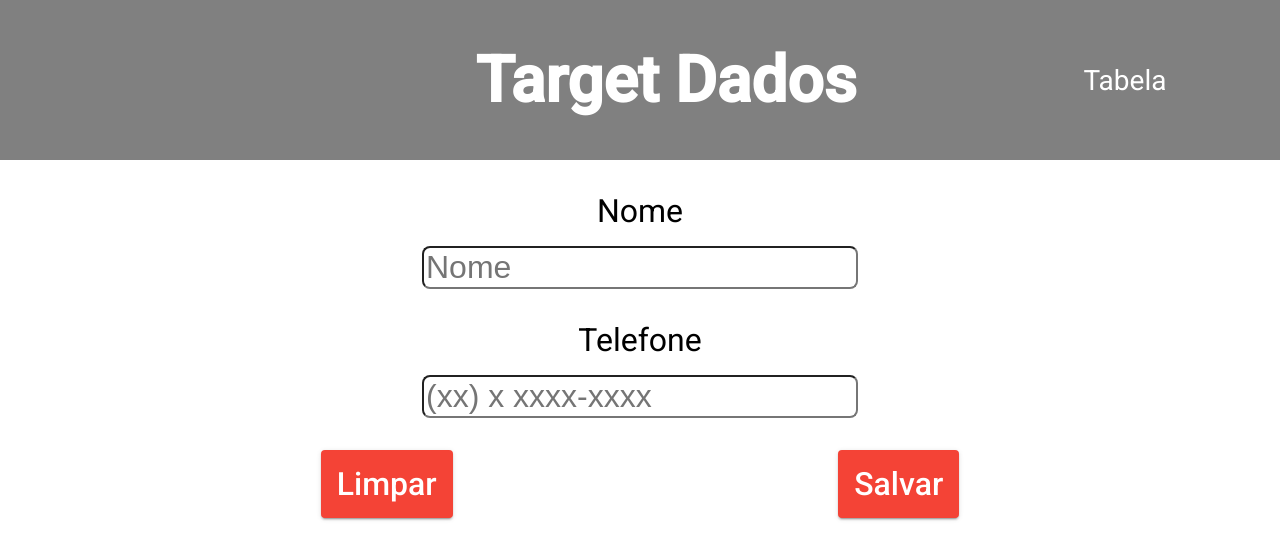
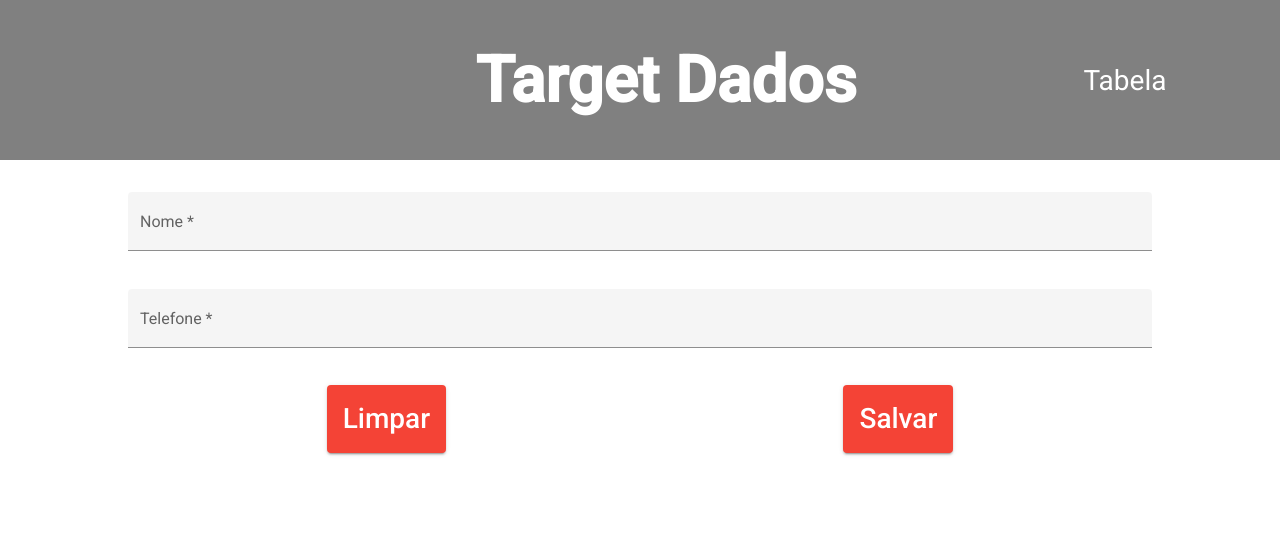
Before and after one commit to Luketube/processo_target, an Angular app: page /formulario in a window 1280 px wide. Shown: the top 560 px of the page. Built offline with nearby package versions, Linux system fonts and the light colour scheme.

Commit message:
Adicionado inputs com validação

```diff
--- a/src/app/app.module.ts
+++ b/src/app/app.module.ts
@@ -14,6 +14,7 @@ import { AppRoutingModule } from './app-routing.module';
 import { MatButtonModule} from '@angular/material/button';
 import { MatSortModule } from '@angular/material/sort';
 import { BrowserAnimationsModule } from '@angular/platform-browser/animations';
+import { ReactiveFormsModule } from '@angular/forms';
 
 
 @NgModule({
@@ -33,7 +34,8 @@ import { BrowserAnimationsModule } from '@angular/platform-browser/animations';
     MatSortModule,
     MatFormFieldModule,
     MatInputModule,
-    BrowserAnimationsModule
+    BrowserAnimationsModule,
+    ReactiveFormsModule
   ],
   providers: [],
   bootstrap: [AppComponent]
--- a/src/app/formulario/formulario.component.html
+++ b/src/app/formulario/formulario.component.html
@@ -1,16 +1,47 @@
-<form class="formulario">
+<form (submit)="salvar()" class="formulario">
+    <mat-form-field class="formulario__conteudo" appearance="fill">
+      <mat-label>Nome</mat-label>
+      <input [(ngModel)]="nome" name="nome" type="email" matInput [formControl]="nomeFormControl" placeholder="Nome">
+      <mat-error *ngIf="nomeFormControl.hasError('required')">
+        Nome <strong>obrigatório</strong>
+      </mat-error>
+    </mat-form-field>
+
+    <mat-form-field class="formulario__conteudo" appearance="fill">
+        <mat-label>Telefone</mat-label>
+        <input [(ngModel)]="telefone" name="telefone" type="email" matInput [formControl]="telefoneFormControl" placeholder="Nome">
+        <mat-error *ngIf="telefoneFormControl.hasError('pattern') && !telefoneFormControl.hasError('required')">
+            formato <strong>(xx) x xxxx-xxxx</strong> incorreto
+        </mat-error>
+        <mat-error *ngIf="telefoneFormControl.hasError('required')">
+          Telefone <strong>obrigatório</strong>
+        </mat-error>
+      </mat-form-field>
+
+      <div class="formulario__botoes">
+        <button class="botao" mat-raised-button color="primary" (click)="limparCampos()"> Limpar </button>
+        <button class="botao" mat-raised-button color="primary" type="submit"> Salvar </button>
+    </div>
+  </form>
+
+
+
+
+
+
+<!-- <form class="formulario" (submit)="salvar()">
     <div class="formulario__nome">
         <label for="nome">Nome</label>
-        <input id="nome" type="text" [(ngModel)]="nome" name="nome" placeholder="Nome">
+        <input id="nome" type="text" [(ngModel)]="nome" name="nome" placeholder="Nome" required>
     </div>
 
     <div class="formulario__telefone">
         <label for="telefone">Telefone</label>
-        <input id="telefone" type="number" [(ngModel)]="telefone" name="telefone" placeholder="(xx) x xxxx-xxxx">
+        <input id="telefone" type="number" [(ngModel)]="telefone" name="telefone" placeholder="(xx) x xxxx-xxxx" required>
     </div>
 
     <div class="formulario__botoes">
         <button mat-raised-button color="primary" (click)="limparCampos()"> Limpar </button>
-        <button mat-raised-button color="primary" (click)="salvar()"> Salvar </button>
+        <button mat-raised-button color="primary" type="submit"> Salvar </button>
     </div>
-</form>
+</form> -->
--- a/src/app/formulario/formulario.component.scss
+++ b/src/app/formulario/formulario.component.scss
@@ -1,49 +1,20 @@
-.formulario{
-    align-items: center;
-    display: flex;
-    flex-direction: column;
-    height: 80%;
-    justify-content: space-between;
+.formulario {
+  margin: 2rem 10%;
+    min-width: 150px;
+    width: 80%;
 
-    div{
-        margin-top: 2rem;
-    }
-
-    label{
-        font-size: 2rem;
-        margin-bottom: 1rem;
-    } label:hover{
-        cursor: pointer;
-    }
-
-    input{
-        border-radius: 8px;
-        font-size: 2rem;
-        width: 100%;
-    }
-
-    button{
-        font-size: 2rem;
-        margin-bottom: 1.5rem;
-        padding: 1rem;
-    }
-
-    &__nome{
-        align-items: center;
-        display: flex;
-        flex-direction: column;
-    }
-
-    &__telefone{
-        align-items: center;
-        display: flex;
-        flex-direction: column;
+    &__conteudo{
+      margin-bottom: 1rem;
+      width: 100%;
     }
 
     &__botoes{
-        display: flex;
-        align-items: center;
-        justify-content: space-around;
-        width: 80%;
+      display: flex;
+      justify-content: space-around;
     }
+  }
+
+.botao{
+  font-size: 1.75rem;
+  padding: 1rem;
 }
--- a/src/app/formulario/formulario.component.ts
+++ b/src/app/formulario/formulario.component.ts
@@ -1,4 +1,5 @@
 import { Component, OnInit } from '@angular/core';
+import { FormControl, Validators } from '@angular/forms';
 import { Dados } from '../model/dados';
 import { TransferenciaService } from '../service/transferencia.service';
 
@@ -11,6 +12,10 @@ import { TransferenciaService } from '../service/transferencia.service';
 export class FormularioComponent implements OnInit {
   nome: string = '';
   telefone: any;
+  regex: RegExp = (/^(?:\(?([1-9][0-9])\)?\s?)?(?:((?:9\d|[2-9])\d{3})\-?(\d{4}))$/);
+
+  nomeFormControl = new FormControl('', [Validators.required]);
+  telefoneFormControl = new FormControl('', [Validators.pattern(this.regex), Validators.required]);
 
   constructor(private transferencia: TransferenciaService) {}
 
```
